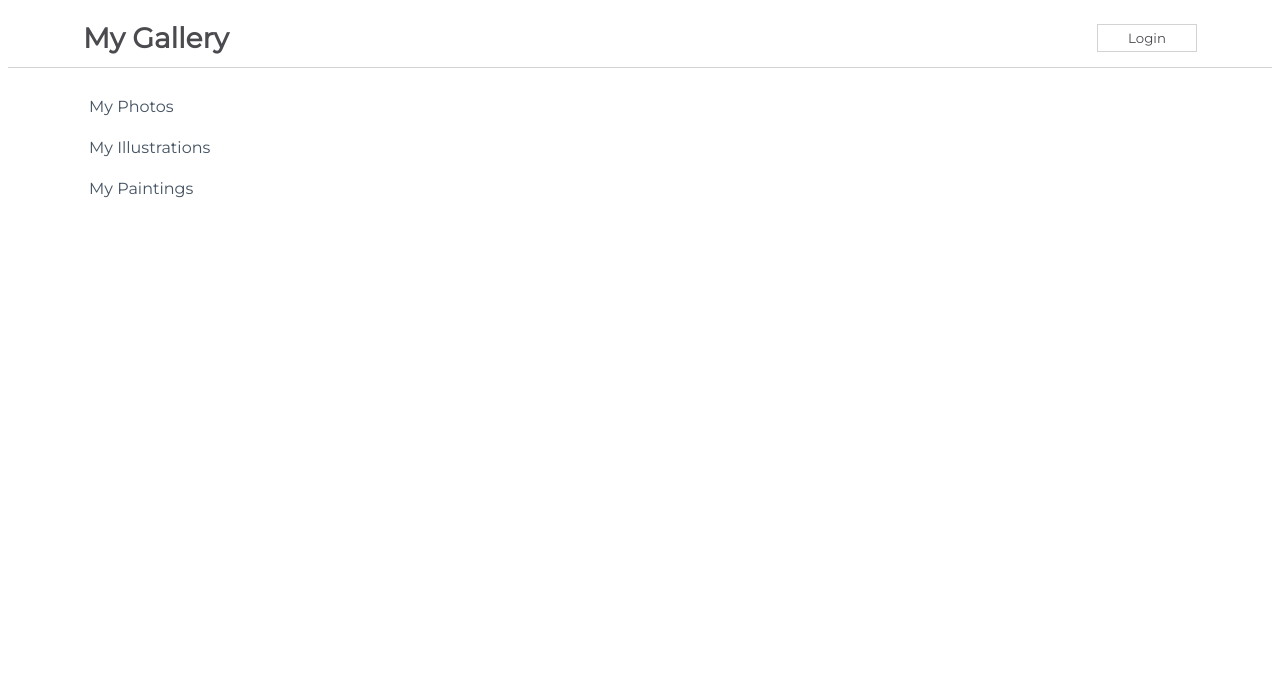
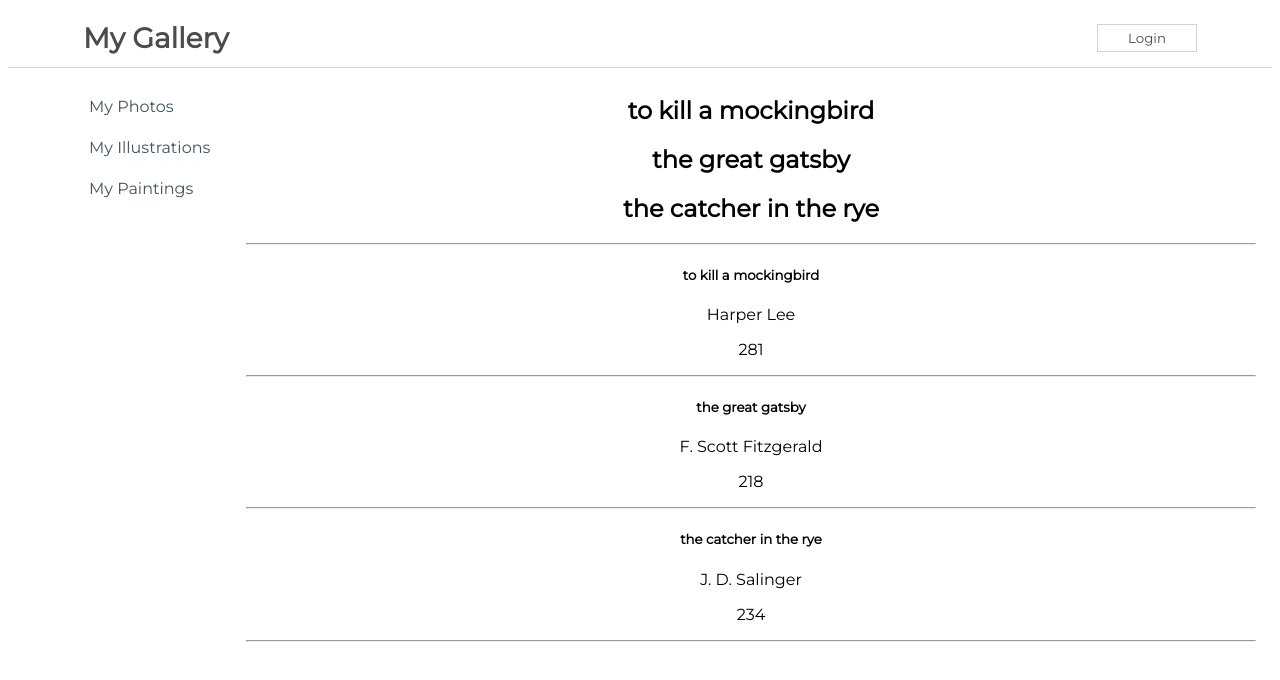
Before and after one commit to christiangoran/Using-Functional-Components-Challenge, a React (Create React App) app in the folder my-app/: page / in a window 1280 px wide. Shown: the top 680 px of the page. Built offline with nearby package versions, Linux system fonts and the light colour scheme.

Commit message:
Add Book.js and RenderingLists.js

```diff
--- a/my-app/src/App.js
+++ b/my-app/src/App.js
@@ -2,12 +2,14 @@ import css from "./App.module.css";
 import NavBarForm from "./components/NavBarForm";
 // import NavBarSimple from "./components/NavBarSimple";
 import Sidebar from "./components/Sidebar";
+import RenderingLists from "./components/RenderingLists";
 
 function App() {
   return (
     <div className={css.App}>
       <NavBarForm />
       <Sidebar />
+      <RenderingLists />
     </div>
   );
 }
--- /dev/null
+++ b/my-app/src/components/Book.js
@@ -0,0 +1,15 @@
+import React from "react";
+
+function Book(props) {
+  const book = props.book;
+  return (
+    <div>
+      <h5>{book.title}</h5>
+      <p>{book.author}</p>
+      <p>{book.pages}</p>
+      <hr />
+    </div>
+  );
+}
+
+export default Book;
--- /dev/null
+++ b/my-app/src/components/RenderingLists.js
@@ -0,0 +1,42 @@
+import React from "react";
+import Book from "./Book";
+
+function RenderingLists() {
+  const bookList = [
+    "to kill a mockingbird",
+    "the great gatsby",
+    "the catcher in the rye",
+  ];
+
+  const books = [
+    {
+      title: "to kill a mockingbird",
+      author: "Harper Lee",
+      pages: 281,
+    },
+    {
+      title: "the great gatsby",
+      author: "F. Scott Fitzgerald",
+      pages: 218,
+    },
+    {
+      title: "the catcher in the rye",
+      author: "J. D. Salinger",
+      pages: 234,
+    },
+  ];
+
+  return (
+    <div>
+      {bookList.map((book) => {
+        return <h2 key={book}>{book}</h2>;
+      })}
+      <hr />
+      {books.map((book) => {
+        return <Book key={book.title} book={book} />;
+      })}
+    </div>
+  );
+}
+
+export default RenderingLists;
```
Also changed, not shown: 1 other file (tests, documents, lock files or other folders).
